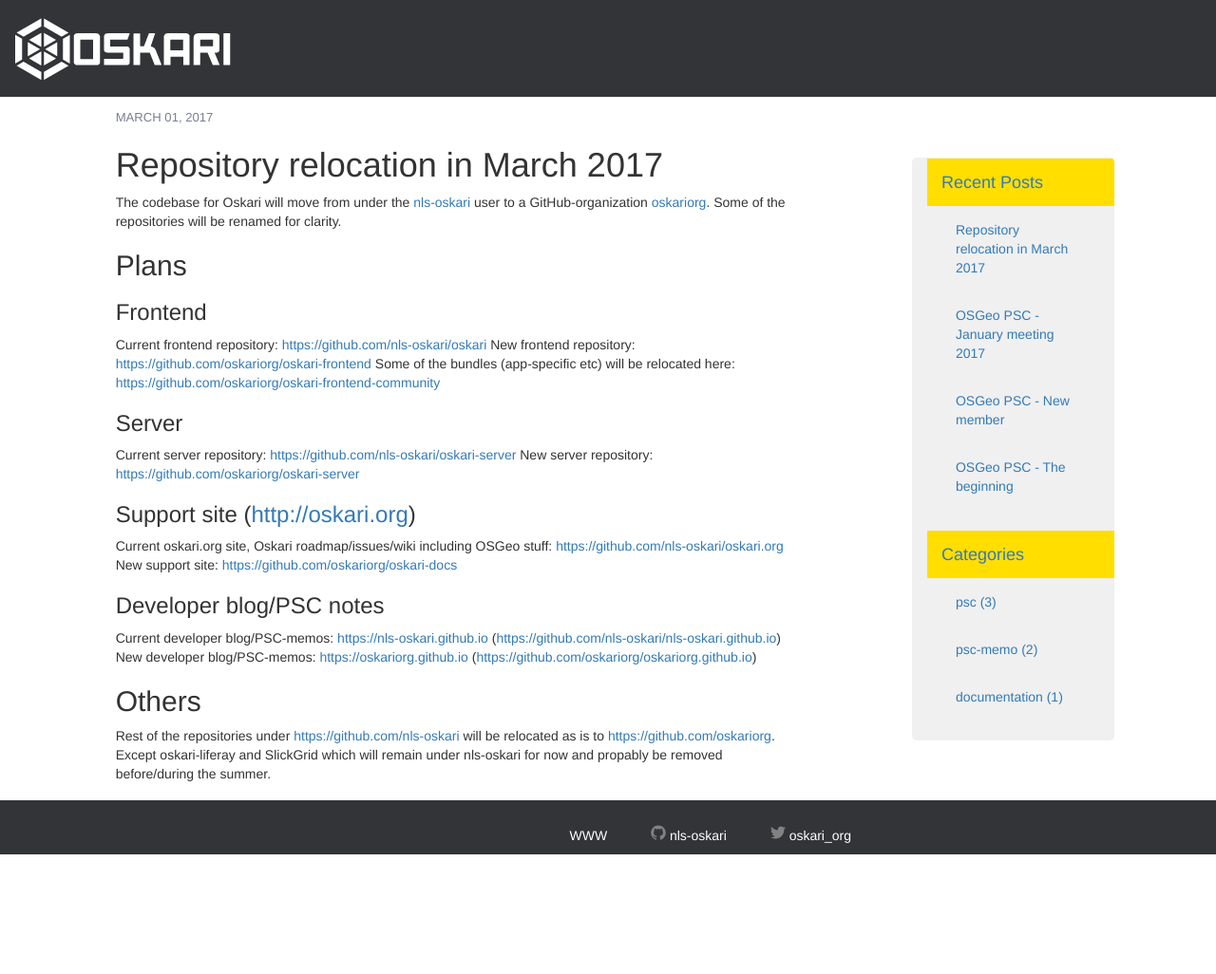
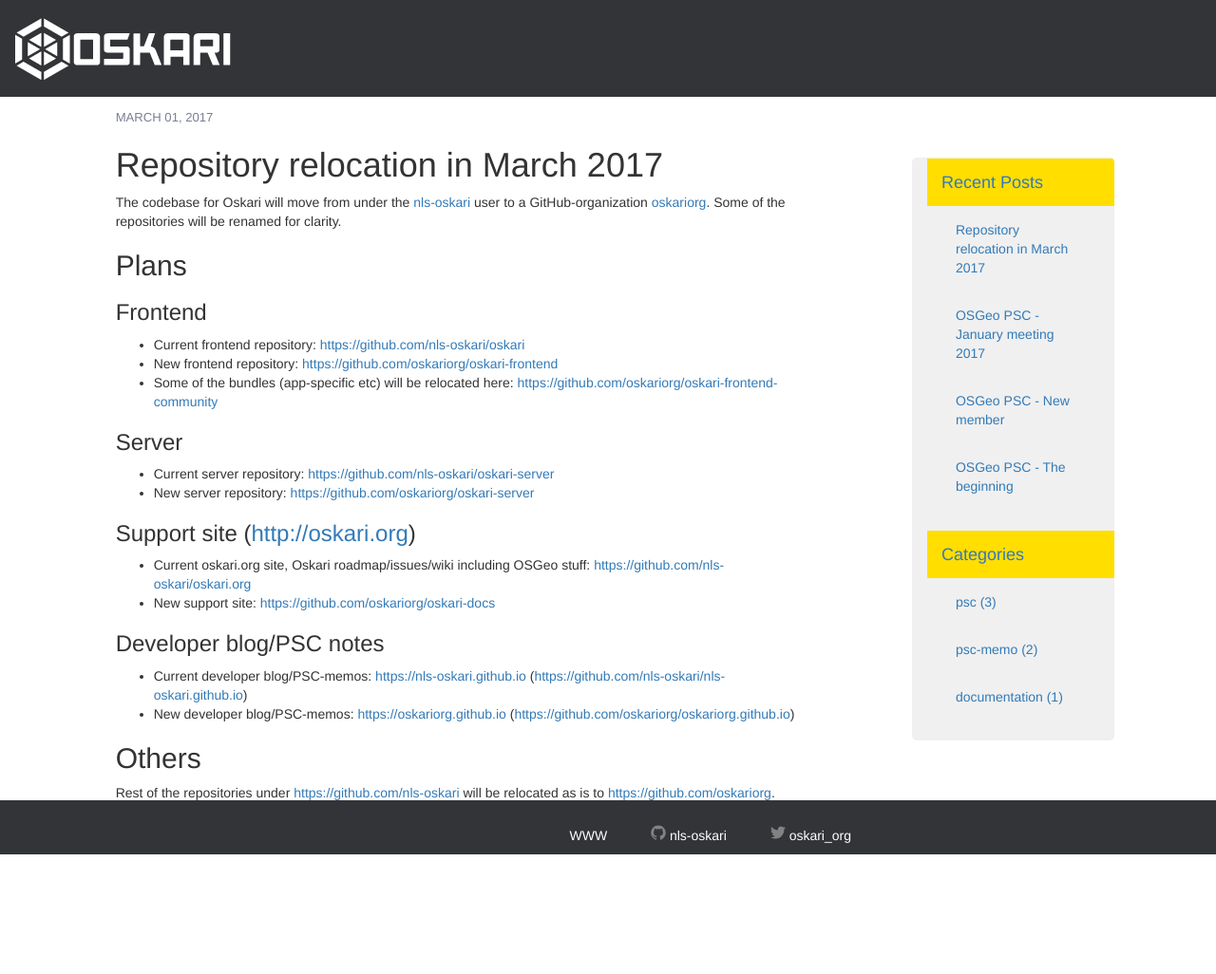
Before and after one commit to oskariorg/oskariorg.github.io, a Jekyll site: the page built from _posts/2017-03-01-Repository_changes.md, in a window 1280 px wide. Shown: the whole page at 95% size. Built offline with Jekyll 4.4.1, drawn with Linux system fonts in a browser that asks for light colours; nearby versions of some CDN libraries; before the commit the page ends 966 px from its top, so only the background shows below that.

Commit message:
Formatting

```diff
--- a/_posts/2017-03-01-Repository_changes.md
+++ b/_posts/2017-03-01-Repository_changes.md
@@ -14,25 +14,25 @@ The codebase for Oskari will move from under the [nls-oskari](https://github.com
 
 ### Frontend
 
-Current frontend repository: [https://github.com/nls-oskari/oskari](https://github.com/nls-oskari/oskari)
-New frontend repository: [https://github.com/oskariorg/oskari-frontend](https://github.com/oskariorg/oskari-frontend)
-Some of the bundles (app-specific etc) will be relocated here: [https://github.com/oskariorg/oskari-frontend-community](https://github.com/oskariorg/oskari-frontend-community)
+- Current frontend repository: [https://github.com/nls-oskari/oskari](https://github.com/nls-oskari/oskari)
+- New frontend repository: [https://github.com/oskariorg/oskari-frontend](https://github.com/oskariorg/oskari-frontend)
+- Some of the bundles (app-specific etc) will be relocated here: [https://github.com/oskariorg/oskari-frontend-community](https://github.com/oskariorg/oskari-frontend-community)
 
 
 ### Server
 
-Current server repository: [https://github.com/nls-oskari/oskari-server](https://github.com/nls-oskari/oskari-server)
-New server repository: [https://github.com/oskariorg/oskari-server](https://github.com/oskariorg/oskari-server)
+- Current server repository: [https://github.com/nls-oskari/oskari-server](https://github.com/nls-oskari/oskari-server)
+- New server repository: [https://github.com/oskariorg/oskari-server](https://github.com/oskariorg/oskari-server)
 
 ### Support site ([http://oskari.org](http://oskari.org))
 
-Current oskari.org site, Oskari roadmap/issues/wiki including OSGeo stuff: [https://github.com/nls-oskari/oskari.org](https://github.com/nls-oskari/oskari.org)
-New support site: [https://github.com/oskariorg/oskari-docs](https://github.com/oskariorg/oskari-docs)
+- Current oskari.org site, Oskari roadmap/issues/wiki including OSGeo stuff: [https://github.com/nls-oskari/oskari.org](https://github.com/nls-oskari/oskari.org)
+- New support site: [https://github.com/oskariorg/oskari-docs](https://github.com/oskariorg/oskari-docs)
 
 ### Developer blog/PSC notes
 
-Current developer blog/PSC-memos: [https://nls-oskari.github.io](https://nls-oskari.github.io) ([https://github.com/nls-oskari/nls-oskari.github.io](https://github.com/nls-oskari/nls-oskari.github.io))
-New developer blog/PSC-memos: [https://oskariorg.github.io](https://oskariorg.github.io) ([https://github.com/oskariorg/oskariorg.github.io](https://github.com/oskariorg/oskariorg.github.io))
+- Current developer blog/PSC-memos: [https://nls-oskari.github.io](https://nls-oskari.github.io) ([https://github.com/nls-oskari/nls-oskari.github.io](https://github.com/nls-oskari/nls-oskari.github.io))
+- New developer blog/PSC-memos: [https://oskariorg.github.io](https://oskariorg.github.io) ([https://github.com/oskariorg/oskariorg.github.io](https://github.com/oskariorg/oskariorg.github.io))
 
 ## Others
 
```
